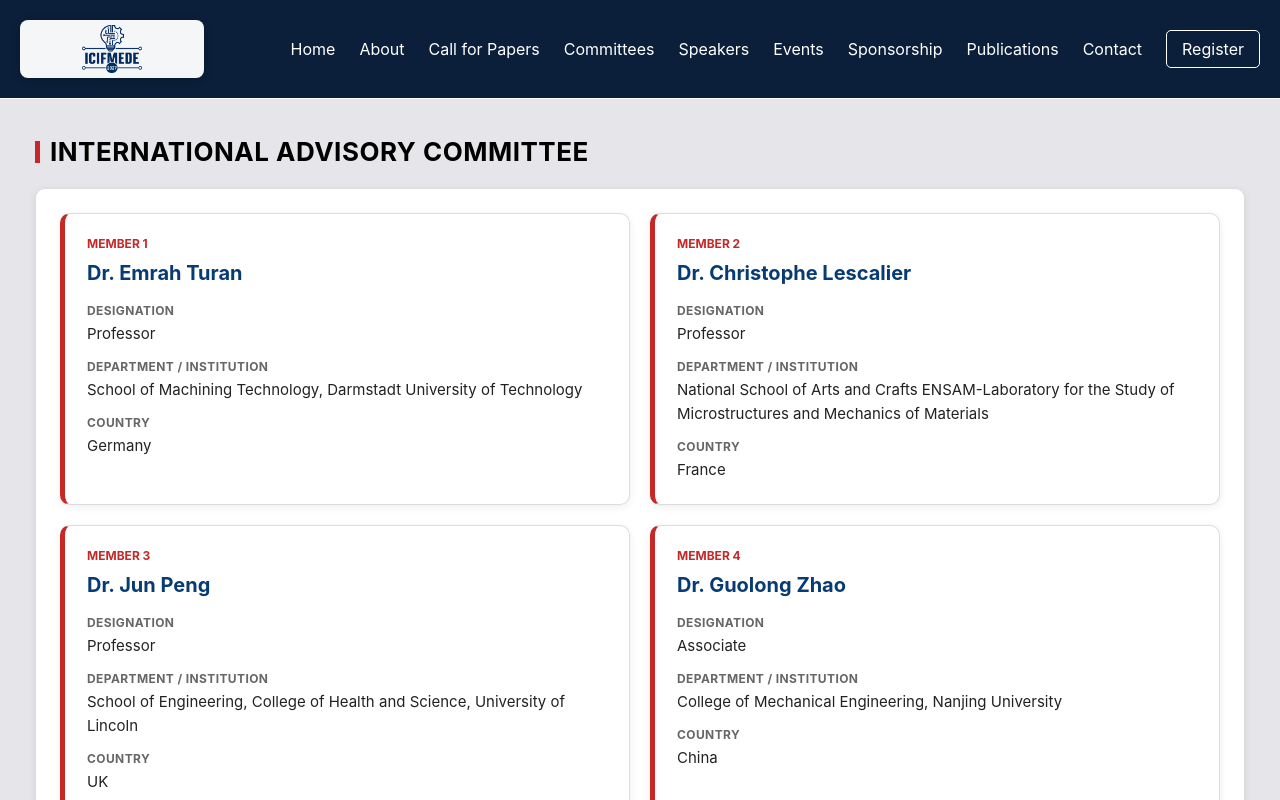
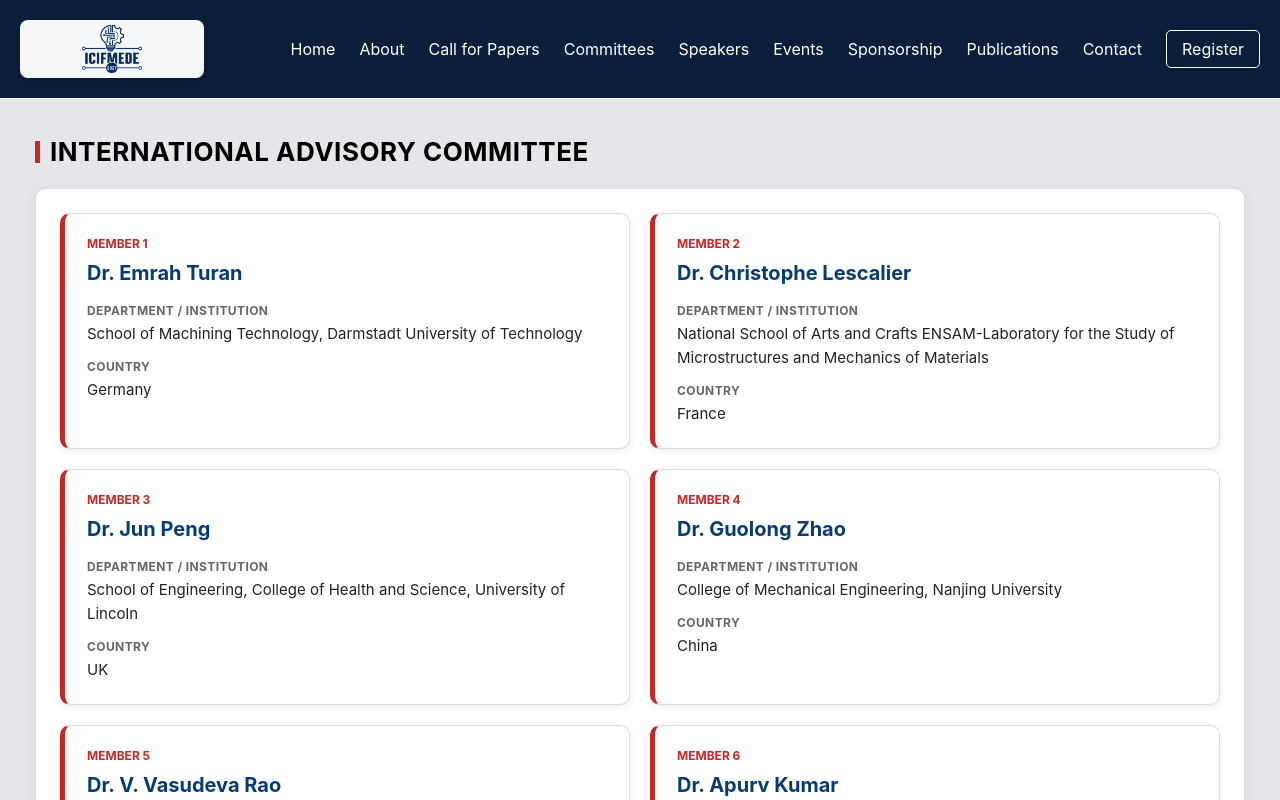
Before and after one commit to ArunKumarValandas/cmern, a React (Create React App) app in the folder conference-mern/frontend/: page /committees in a window 1280 px wide. Built offline with nearby package versions, Linux system fonts and the light colour scheme.

Commit message:
updated committee

```diff
--- a/conference-mern/frontend/src/pages/Commitees.js
+++ b/conference-mern/frontend/src/pages/Commitees.js
@@ -20,9 +20,9 @@ export default function Committees() {
     { no: 7, name: "Dr. Krishna Pakala", designation: "Associate", department: "Mechanical and Biomedical Engineering, Boise State University", country: "USA" },
     { no: 8, name: "Dr. Rama Raju Ramgopal", designation: "Associate", department: "Mechanical Engineering, University of Toronto", country: "Canada" },
     { no: 9, name: "Dr. Rama Rao Karri", designation: "Professor", department: "Faculty of Engineering, Universiti Teknologi Brunei", country: "Brunei Darussalam" },
-    { no: 10, name: "Dr. Asma Perveen", designation: "Associate", department: "Nazarbayev University, Kazakhstan; specialization: Hybrid Machining Processes", country: "Kazakhstan" },
-    { no: 11, name: "Dr. Okokpujie Imhade Prin", designation: "Senior Lecturer", department: "Afe Babalola University, Nigeria; specialization: Design and Production", country: "Nigeria" },
-    { no: 12, name: "A. Nagendra Krishna", designation: "Senior Engineer", department: "Mechanical Maintenance department", country: "Jordan" },
+    { no: 10, name: "Dr. Asma Perveen", designation: "Associate", department: "Nazarbayev University, Kazakhstan; Hybrid Machining Processes", country: "Kazakhstan" },
+    { no: 11, name: "Dr. Okokpujie Imhade Prin", designation: "Senior Lecturer", department: "Afe Babalola University, Nigeria; Design and Production", country: "Nigeria" },
+    { no: 12, name: "A. Nagendra Krishna", designation: "Senior Engineer", department: "Mechanical Maintenance Department", country: "Jordan" },
     { no: 13, name: "Dr. Ho Seok Ahn", designation: "Professor", department: "Department of Electrical, Computer and Software Engineering", country: "New Zealand" },
     { no: 14, name: "Redwan Ferdous", designation: "Ex-Com member", department: "Bangladesh Open Source Network", country: "Bangladesh" },
     { no: 15, name: "Mr Samuel Milton", designation: "Research Executive", department: "Sandvik Tooling, France", country: "France" },
@@ -161,7 +161,10 @@ export default function Committees() {
             : organizingMembers;
 
         return (
-          <section key={title} style={{ marginBottom: "35px" }}>
+          <section
+            key={title}
+            style={{ marginBottom: "35px" }}
+          >
             {/* SECTION HEADING */}
             <div
               style={{
@@ -199,7 +202,7 @@ export default function Committees() {
                 width: "100%",
               }}
             >
-              {/* RESPONSIVE CARDS */}
+              {/* RESPONSIVE MEMBER CARDS */}
               <div
                 style={{
                   display: "grid",
@@ -257,12 +260,6 @@ export default function Committees() {
                       {member.name}
                     </h3>
 
-                    {/* DESIGNATION */}
-                    <p style={labelStyle}>Designation</p>
-                    <p style={valueStyle}>
-                      {member.designation}
-                    </p>
-
                     {/* DEPARTMENT / INSTITUTION */}
                     {member.department && (
                       <>
```
